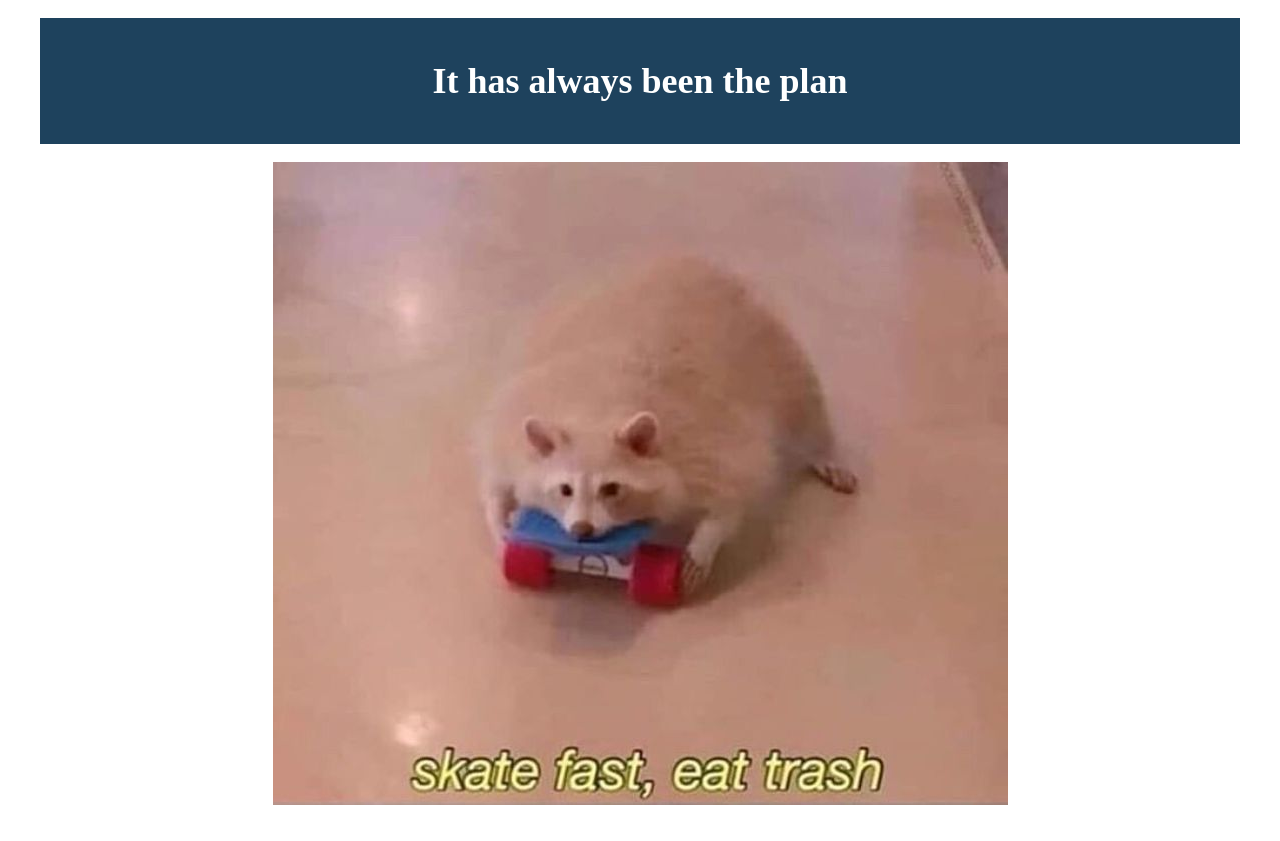
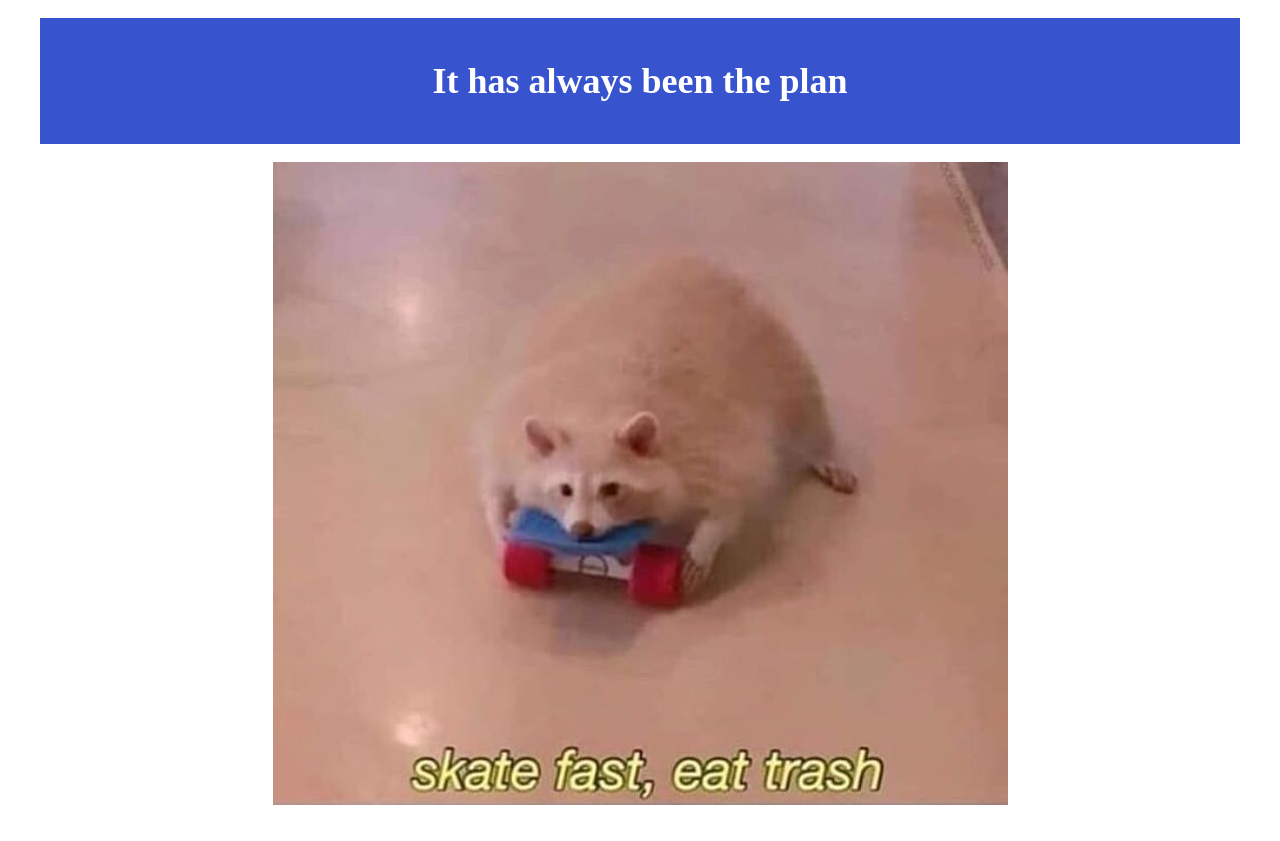
Before and after one commit to uplandwave/Web_Development, a plain HTML site: page Personal_site/site-plan.html in a window 1280 px wide. Drawn offline with Linux system fonts and the light colour scheme; a web font is replaced by a local one.

Commit message:
new colors

```diff
--- a/Personal_site/styles/site-plan.css
+++ b/Personal_site/styles/site-plan.css
@@ -8,7 +8,7 @@ Fonts are separated by a | */
   /* change the values below to your colors from your palette */
   --primary-color: #ffffff   ;
   --secondary-color: #0c2ec4d1 ;
-  --accent1-color: #1e425db3;
+  --accent1-color: #0c2ec4d1;
  ;
 
   /* change the values below to your chosen font(s) */
@@ -16,15 +16,15 @@ Fonts are separated by a | */
   --paragraph-font: Gloock, Montserrat;
 
   /* these colors below should be chosen from among your palette colors above */
-  --headline-color-on-white: #1E425D;  /* headlines on a white background */
+  --headline-color-on-white: #0c2ec4d1;  /* headlines on a white background */
   --headline-color-on-color: white; /* headlines on a colored background */
-  --paragraph-color-on-white: #1E425D; /* paragraph text on a white background */
+  --paragraph-color-on-white: #0c2ec4d1; /* paragraph text on a white background */
   --paragraph-color-on-color: white; /* paragraph text on a colored background */
-  --paragraph-background-color: #1E425D  ;
-  --nav-link-color: #1E425D;
+  --paragraph-background-color: #0c2ec4d1  ;
+  --nav-link-color: #0c2ec4d1;
   --nav-background-color: #0C2EC4;
   --nav-hover-link-color: white;
-  --nav-hover-background-color: #1E425D;
+  --nav-hover-background-color: #0c2ec4d1;
 }
 
 
```
